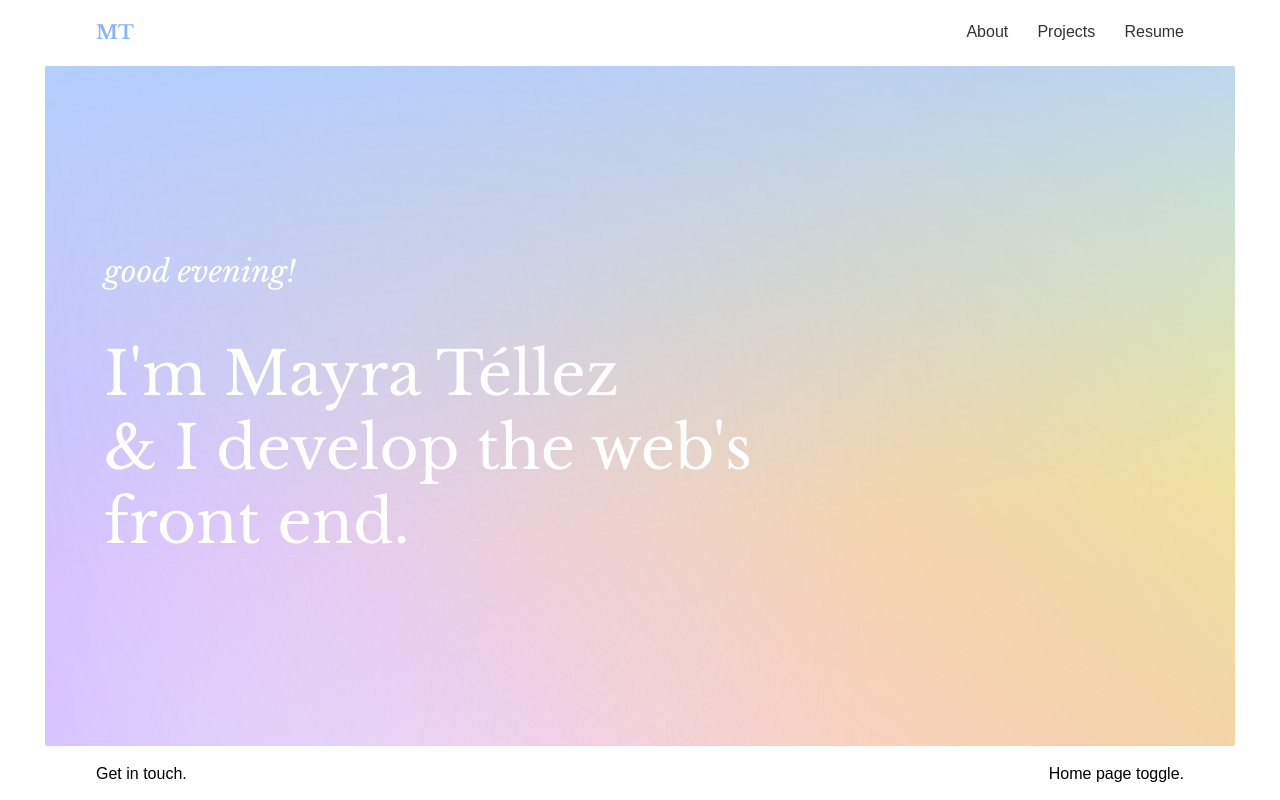
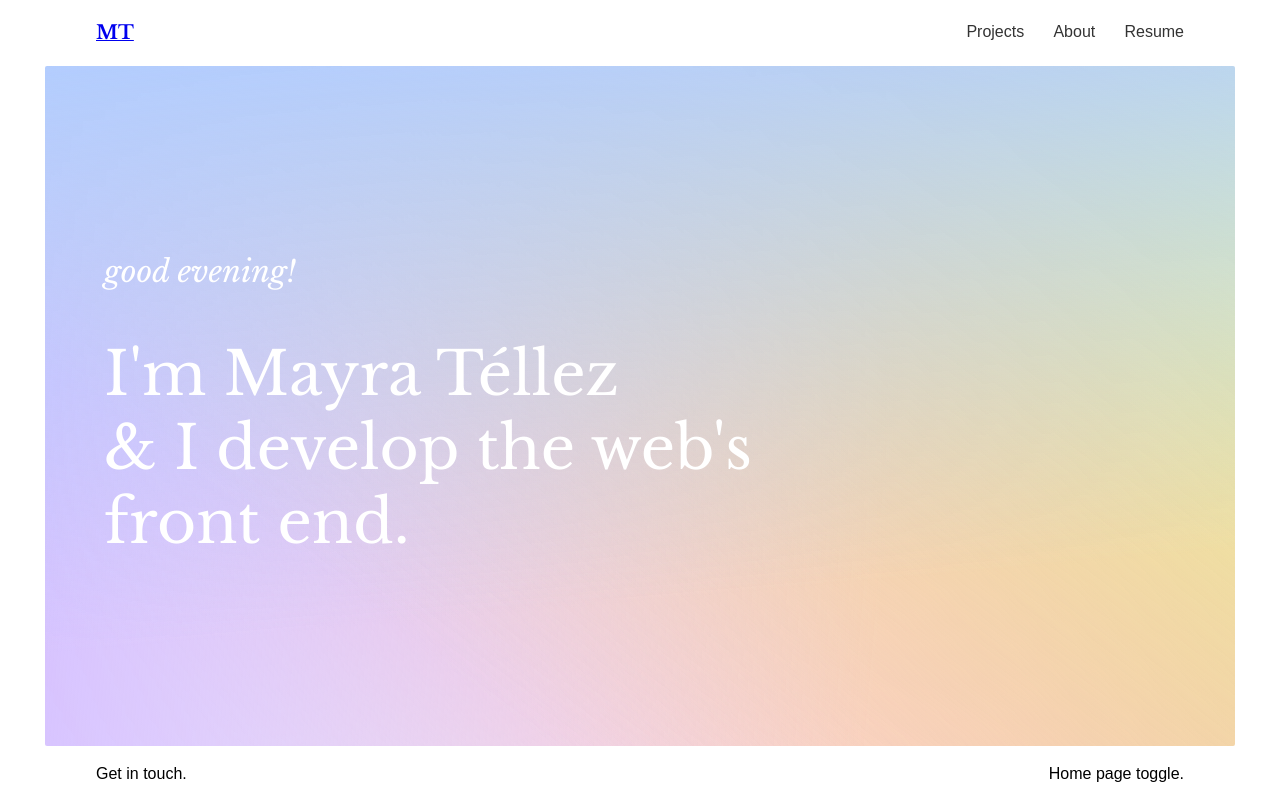
Before and after one commit to mayra-tellez/tellez-portfolio, a React (Create React App) app: page / in a window 1280 px wide. Built offline with nearby package versions, Linux system fonts and the light colour scheme.

Commit message:
reorganized files, added home and about components

```diff
--- a/src/App.css
+++ /dev/null
@@ -1,232 +0,0 @@
-/* .App {
-  text-align: center;
-}
-
-.App-logo {
-  height: 40vmin;
-  pointer-events: none;
-}
-
-@media (prefers-reduced-motion: no-preference) {
-  .App-logo {
-    animation: App-logo-spin infinite 20s linear;
-  }
-}
-
-.App-header {
-  background-color: #282c34;
-  min-height: 100vh;
-  display: flex;
-  flex-direction: column;
-  align-items: center;
-  justify-content: center;
-  font-size: calc(10px + 2vmin);
-  color: white;
-}
-
-.App-link {
-  color: #61dafb;
-}
-
-@keyframes App-logo-spin {
-  from {
-    transform: rotate(0deg);
-  }
-  to {
-    transform: rotate(360deg);
-  }
-} */
-
-.App {
-  height: 100vh;
-  display: flex;
-  flex-direction: column;
-  justify-content: space-around;
-  align-items: center;
-}
-
-header, footer {
-  width: 85%;
-  /* margin: 0 2%; */
-  display: flex;
-  align-items: center;
-  justify-content: space-between;
-}
-
-header > nav {
-  width: 20%;
-  display: flex;
-  justify-content: space-between;
-}
-
-nav > a {
-  text-decoration: none;
-  color: #333;
-}
-
-main {
-  height: 85%;
-  width: 93%;
-  border-radius: 2px;
-  /* align-self: center; */
-  display: flex;
-  flex-direction: column;
-  align-items: flex-start;
-  justify-content: center;
-  background:
-  linear-gradient(175deg, rgb(179, 205, 254), rgba(0,255,0,0) 65.75%),
-  linear-gradient(217deg, rgb(230, 254, 165), rgba(255,0,0,0) 75.71%),
-  linear-gradient(95deg, rgb(213, 192, 255), rgba(0,0,255,0) 70.71%),
-  linear-gradient(230deg, rgb(253, 169, 130), rgba(0,0,255,0) 100%),
-  linear-gradient(216deg, rgb(250, 161, 255), rgba(0,0,255,0) 90.71%);
-  font-family: 'Libre Baskerville', serif;
-  font-size: 60px;
-  color: white;
-  /* text-align: center; */
-}
-
-main > p {
-  margin: 2% 0;
-  padding: 0 5%;
-}
-
-.initials {
-  font-family: 'Libre Baskerville', serif;
-  font-weight: bold;
-  font-size: larger;
-  color: rgb(137, 178, 253);
-}
-
-.greeting {
-  /* font-family: 'Nunito', sans-serif; */
-  font-size: 30px;
-  /* font-weight: 600; */
-  font-style: italic;
-  color: rgb(255, 255, 255);
-  /* color: rgb(255, 240, 240); */
-}
-
-.folder {
-  /* width: 260px;
-  height: 205px; */
-  width: 75%;
-  height: 500px;
-  margin: 0 auto;
-  margin-top: 50px;
-  position: relative;
-  background-color: #fff0be;
-  border-radius: 2px 6px 6px 6px;
-  box-shadow: 2px 2px 7px rgba(0, 0, 0, 0.452);
-}
-
-.folder:before {
-  content: '';
-  width: 25%;
-  height: 25px;
-  border-radius: 5px 5px 0 0;
-  background-color: #fff0be;
-  position: absolute;
-  top: -25px;
-  left: 15px;
-  box-shadow: 5px 0 4px -5px #333;
-}
-
-/* .shelf-container {
-  width: 80%;
-}
-
-.shelf {
-  height: 30px;
-  border-radius: 2px;
-  background-color: rgb(143, 98, 40);
-}
-
-.books {
-  display: flex;
-  flex-direction: column;
-  align-items: center;
-}
-
-.bookOne {
-  width: 240px;
-  height: 15px;
-  border-radius: 3px;
-  background-color: rgb(250, 210, 101);
-}
-
-.bookTwo {
-  width: 250px;
-  height: 18px;
-  border-radius: 3px;
-  background-color: rgb(216, 170, 133);
-}
-
-.plant {
-  height: 0;
-  width: 75px;
-  border-top: 75px solid rgb(216, 170, 133);
-  border-left: 25px solid transparent;
-  border-right: 25px solid transparent;
-  border-radius: 15px;
-}
-
-.computer {
-  width: 600px;
-  height: 400px;
-  border-radius: 5px;
-  border: 4px solid rgb(61, 61, 61);
-  border-bottom: 12px solid rgb(61, 61, 61);
-  background-color: rgb(170, 193, 196);
-  position: relative;
-}
-
-.computer::before {
-  content: '';
-  width: 12px;
-  height: 35px;
-  border-radius: 4px;
-  background-color: rgb(61, 61, 61);
-  position: absolute;
-  bottom: -40px;
-  left: 25%;
-  transform: rotate(10deg);
-}
-
-.computer::after {
-  content: '';
-  width: 12px;
-  height: 35px;
-  border-radius: 4px;
-  background-color: rgb(61, 61, 61);
-  position: absolute;
-  bottom: -40px;
-  right: 25%;
-  transform: rotate(-10deg);
-}
-
-.desk {
-  width: 90%;
-  height: 20px;
-  border-radius: 2px;
-  background-color: rgb(192, 138, 68);
-}
-
-.desk::before {
-  content: '';
-  width: 15px;
-  height: 10%;
-  border-radius: 2px;
-  background-color: rgb(192, 138, 68);
-  position: absolute;
-  left: 10%;
-}
-
-.desk::after {
-  content: '';
-  width: 15px;
-  height: 10%;
-  border-radius: 2px;
-  background-color: rgb(192, 138, 68);
-  position: absolute;
-  right: 10%;
-} */
--- a/src/App.js
+++ b/src/App.js
@@ -1,54 +1,11 @@
-import ProjectCard from './Components/ProjectCard';
-import './App.css';
+import Router from "./Router";
+import { BrowserRouter } from "react-router-dom";
 
-function App() {
-
-  const timeOfDay = () => {
-    const today = new Date();
-    const time = today.getHours();
-
-    if (time >= 0 && time < 12) {
-      return "morning";
-    } else if (time >= 12 && time < 17) {
-      return "afternoon";
-    } else if (time >= 17 && time <= 23) {
-      return "evening";
-    }
-  }
-
+const App = () => {
   return (
-    <div className="App">
-      {/* <div className='shelf-container'>
-        <div className='books'>
-          <div className='bookOne'></div>
-          <div className='bookTwo'></div>
-        </div>
-        <div className='plant'></div>
-        <div className='shelf'></div>
-      </div>
-      <div className='computer'></div>
-      <div className='desk'></div> */}
-      <header>
-        <p className="initials">MT</p>
-        <nav>
-          <a href="" target="blank">About</a>
-          <a href="" target="blank">Projects</a>
-          <a href="https://drive.google.com/file/d/16DrnpUuT90FjTkEQad46STrS7eqSbZ_7/view?export/pdf" target="blank">Resume</a>
-        </nav>
-      </header>
-      <main>
-        <p className="greeting">good {timeOfDay()}!</p>
-        <p>I'm Mayra Téllez <br/> & I develop the web's <br/> front end.</p>
-        <i class="fas fa-chevron-down"></i>
-      </main>
-      <footer>
-        <p>Get in touch.</p>
-        <div>Home page toggle.</div>
-      </footer>
-      {/* <div className="folder"></div> */}
-      {/* <ProjectCard></ProjectCard> */}
-      {/* <span className="greeting">good {timeOfDay()}</span> */}
-    </div>
+    <BrowserRouter>
+      <Router />
+    </BrowserRouter>
   );
 }
 
--- /dev/null
+++ b/src/Components/About/About.js
@@ -0,0 +1,21 @@
+import { Link } from "react-router-dom";
+import "./About.css";
+
+const About = () => {
+  return (
+    <div className="About">
+      <header>
+      <Link to="/">
+        <p className="initials">MT</p>
+      </Link>
+      <nav>
+        <Link to="/projects">Projects</Link>
+        <Link to="/about">About</Link>
+        <a href="https://drive.google.com/file/d/16DrnpUuT90FjTkEQad46STrS7eqSbZ_7/view?export/pdf" target="blank">Resume</a>
+      </nav>
+      </header>
+    </div>
+  )
+}
+
+export default About;
--- /dev/null
+++ b/src/Components/Home/Home.css
@@ -0,0 +1,93 @@
+.Home {
+  height: 100vh;
+  display: flex;
+  flex-direction: column;
+  justify-content: space-around;
+  align-items: center;
+}
+
+header, footer {
+  width: 85%;
+  /* margin: 0 2%; */
+  display: flex;
+  align-items: center;
+  justify-content: space-between;
+}
+
+header > nav {
+  width: 20%;
+  display: flex;
+  justify-content: space-between;
+}
+
+nav > a {
+  text-decoration: none;
+  color: #333;
+}
+
+main {
+  height: 85%;
+  width: 93%;
+  border-radius: 2px;
+  /* align-self: center; */
+  display: flex;
+  flex-direction: column;
+  align-items: flex-start;
+  justify-content: center;
+  background:
+  linear-gradient(175deg, rgb(179, 205, 254), rgba(0,255,0,0) 75%),
+  linear-gradient(217deg, rgb(230, 254, 165), rgba(255,0,0,0) 75.71%),
+  linear-gradient(95deg, rgb(213, 192, 255), rgba(0,0,255,0) 70.71%),
+  linear-gradient(230deg, rgb(253, 169, 130), rgba(0,0,255,0) 100%),
+  linear-gradient(216deg, rgb(250, 161, 255), rgba(0,0,255,0) 90.71%);
+  font-family: 'Libre Baskerville', serif;
+  font-size: 60px;
+  color: white;
+  /* text-align: center; */
+}
+
+main > p {
+  margin: 2% 0;
+  padding: 0 5%;
+}
+
+.initials {
+  font-family: 'Libre Baskerville', serif;
+  font-weight: bold;
+  font-size: larger;
+  /* color: rgb(137, 178, 253); */
+}
+
+.greeting {
+  /* font-family: 'Nunito', sans-serif; */
+  font-size: 30px;
+  /* font-weight: 600; */
+  font-style: italic;
+  color: rgb(255, 255, 255);
+  /* color: rgb(255, 240, 240); */
+}
+
+.folder {
+  /* width: 260px;
+  height: 205px; */
+  width: 75%;
+  height: 500px;
+  margin: 0 auto;
+  margin-top: 50px;
+  position: relative;
+  background-color: #fff0be;
+  border-radius: 2px 6px 6px 6px;
+  box-shadow: 2px 2px 7px rgba(0, 0, 0, 0.452);
+}
+
+.folder:before {
+  content: '';
+  width: 25%;
+  height: 25px;
+  border-radius: 5px 5px 0 0;
+  background-color: #fff0be;
+  position: absolute;
+  top: -25px;
+  left: 15px;
+  box-shadow: 5px 0 4px -5px #333;
+}
--- /dev/null
+++ b/src/Components/Home/Home.js
@@ -0,0 +1,44 @@
+import { Link } from "react-router-dom";
+import './Home.css';
+
+const Home = () => {
+
+  const timeOfDay = () => {
+    const today = new Date();
+    const time = today.getHours();
+
+    if (time >= 0 && time < 12) {
+      return "morning";
+    } else if (time >= 12 && time < 17) {
+      return "afternoon";
+    } else if (time >= 17 && time <= 23) {
+      return "evening";
+    }
+  }
+
+  return (
+    <div className="Home">
+      <header>
+        <Link to="/">
+          <p className="initials">MT</p>
+        </Link>
+        <nav>
+          <Link to="/projects">Projects</Link>
+          <Link to="/about">About</Link>
+          <a href="https://drive.google.com/file/d/16DrnpUuT90FjTkEQad46STrS7eqSbZ_7/view?export/pdf" target="blank">Resume</a>
+        </nav>
+      </header>
+      <main>
+        <p className="greeting">good {timeOfDay()}!</p>
+        <p>I'm Mayra Téllez <br/> & I develop the web's <br/> front end.</p>
+        <i class="fas fa-chevron-down"></i>
+      </main>
+      <footer>
+        <p>Get in touch.</p>
+        <div>Home page toggle.</div>
+      </footer>
+    </div>
+  );
+}
+
+export default Home;
--- a/src/Components/ProjectCard.js
+++ b/src/Components/Projects/ProjectCard.js
@@ -1,5 +1,4 @@
-import React from "react";
-import projects from "../projects.json";
+import projects from "../../projects.json";
 import "./ProjectCard.css";
 
 const ProjectCard = () => {
--- /dev/null
+++ b/src/Components/Projects/Projects.js
@@ -0,0 +1,33 @@
+import { Link } from 'react-router-dom';
+
+import ProjectCard from './ProjectCard';
+import './Projects.css';
+
+const Projects = () => {
+
+  return (
+    <div className="Projects">
+      <header>
+      <Link to="/">
+        <p className="initials">MT</p>
+      </Link>
+      <nav>
+        <Link to="/projects">Projects</Link>
+        <Link to="/about">About</Link>
+        <a href="https://drive.google.com/file/d/16DrnpUuT90FjTkEQad46STrS7eqSbZ_7/view?export/pdf" target="blank">Resume</a>
+      </nav>
+      </header>
+      <main>
+
+      {/* <ProjectCard></ProjectCard> */}
+
+      </main>
+      <footer>
+        <p>Get in touch.</p>
+        <div>Home page toggle.</div>
+      </footer>
+    </div>
+  );
+}
+
+export default Projects;
```
Also changed, not shown: src/Components/About/About.css (added), src/Components/Projects/ProjectCard.css (renamed from src/Components/ProjectCard.css), src/Components/Projects/Projects.css (added).
